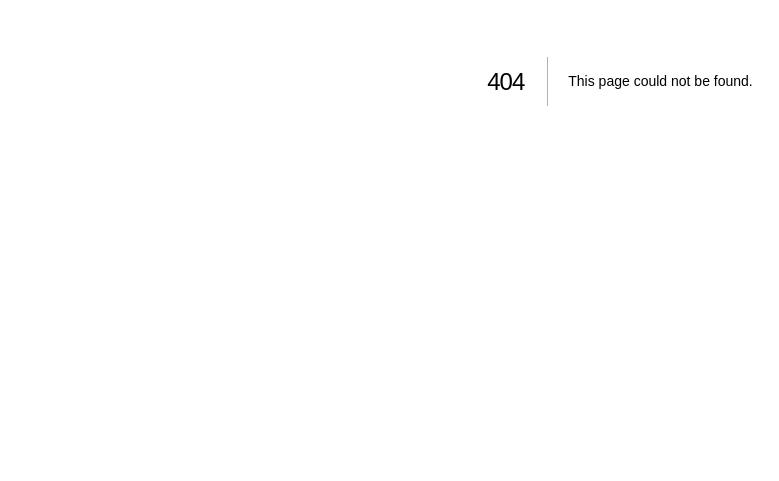
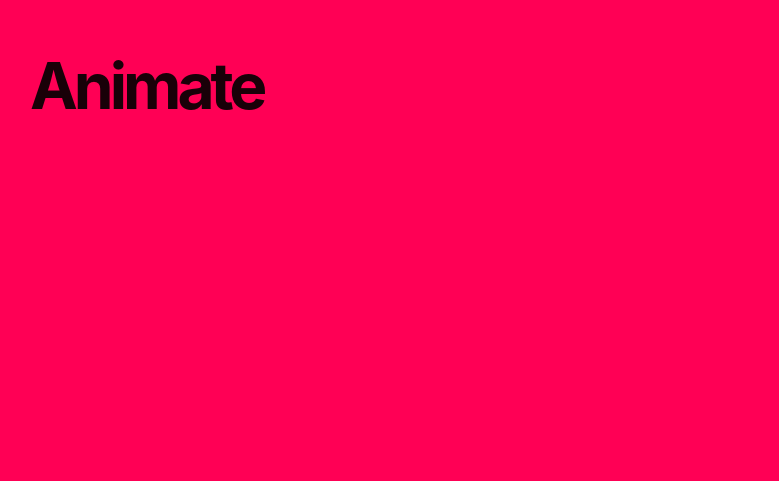
Before and after one commit to h-aburesha/my-next-website, a Next.js app: page /animate in a window 1280 px wide. Before the commit this address had no page. Shown: the part 319-800 px from the top of the page, without its empty margins (20-799 px from the left). Built offline with nearby package versions, Linux system fonts and the light colour scheme.

Commit message:
added animate page for animations when in view ;-)

```diff
--- /dev/null
+++ b/pages/animate.module.css
@@ -0,0 +1,36 @@
+.section-container section {
+    box-sizing: border-box;
+    width: 100%;
+    height: 101vh;
+    display: flex;
+    justify-content: flex-start;
+    overflow: hidden;
+    padding: 50px;
+    background: #ff0055;
+}
+
+.section-container section:nth-child(2) {
+    background: #f108a4;
+}
+
+.section-container section:nth-child(3) {
+    background: #bd19c8;
+}
+
+.section-container section:nth-child(4) {
+    background: #0077ff;
+}
+
+.section-container section span {
+    display: block;
+    transform: translateX(-100px);
+    opacity: 0;
+}
+
+.section-container * {
+    font-weight: 700;
+    font-family: "Inter-Bold", "Inter", sans-serif;
+    color: rgba(0, 0, 0, 0.9);
+    font-size: 64px;
+    letter-spacing: -4px;
+}
--- /dev/null
+++ b/pages/animate.tsx
@@ -0,0 +1,37 @@
+import { useRef, ReactNode } from "react";
+import { useInView } from "framer-motion";
+import styles from "./animate.module.css";
+
+function Section({ children }: { children: ReactNode }) {
+    const ref = useRef(null);
+    const isInView = useInView(ref, { once: true });
+
+    return (
+        <div className={styles["section-container"]}>
+            <section ref={ref}>
+                <span
+                    className={styles.section}
+                    style={{
+                        transform: isInView ? "none" : "translateX(-200px)",
+                        opacity: isInView ? 1 : 0,
+                        transition:
+                            "all 0.9s cubic-bezier(0.17, 0.55, 0.55, 1) 0.5s",
+                    }}
+                >
+                    {children}
+                </span>
+            </section>
+        </div>
+    );
+}
+
+export default function Animate() {
+    return (
+        <>
+            <Section>Animate</Section>
+            <Section>when</Section>
+            <Section>in</Section>
+            <Section>view!</Section>
+        </>
+    );
+}
```
